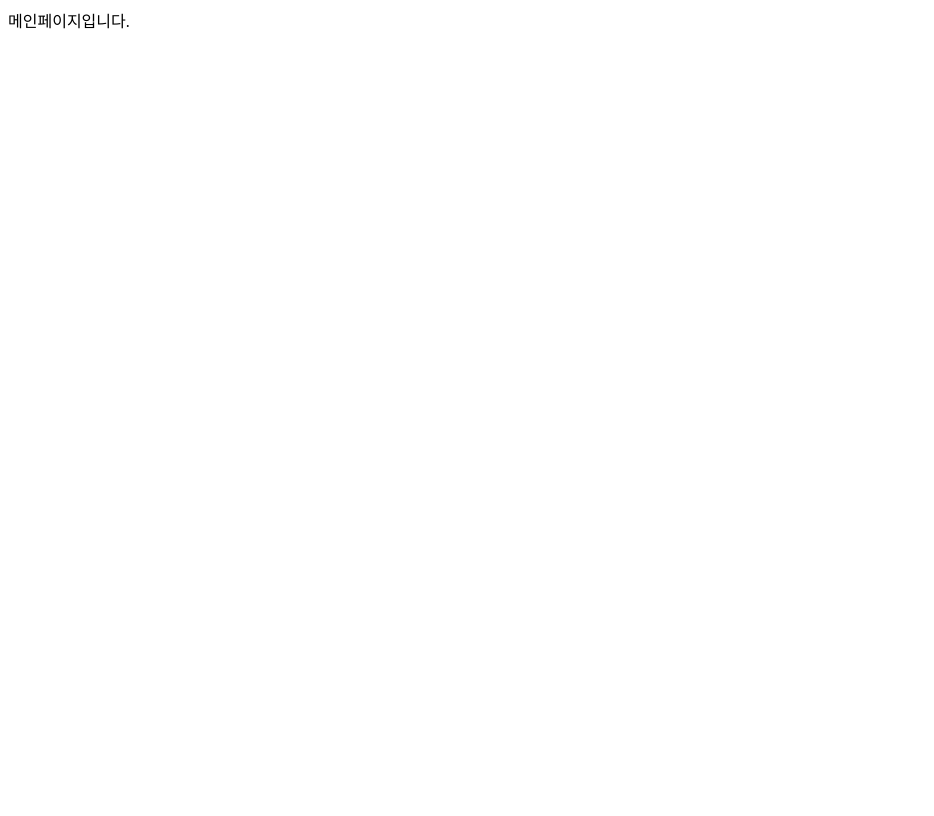
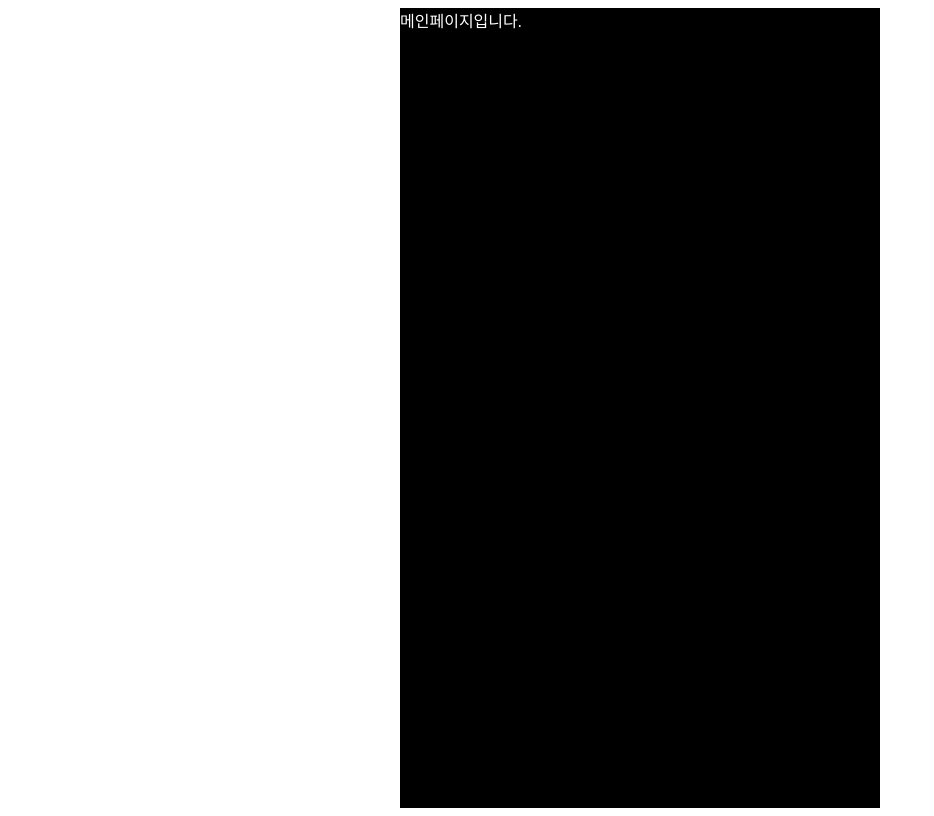
Before and after one commit to Team-TIFY/TIFY-CLIENT, a React (Vite) app: page / in a window 1280 px wide. Shown: the whole page, without its empty margins (0-934 px from the left). Built offline with nearby package versions, Linux system fonts and the light colour scheme.

Commit message:
[chore]: Outlet 및 레이아웃 구성

```diff
--- a/package.json
+++ b/package.json
@@ -30,6 +30,7 @@
     "@storybook/react": "^7.0.18",
     "@storybook/react-vite": "^7.0.18",
     "@storybook/testing-library": "^0.0.14-next.2",
+    "@types/prettier": "^2.7.3",
     "@types/react": "^18.0.37",
     "@types/react-dom": "^18.0.11",
     "@typescript-eslint/eslint-plugin": "^5.59.0",
--- a/src/App.tsx
+++ b/src/App.tsx
@@ -3,12 +3,15 @@ import reactLogo from './assets/react.svg';
 import { useQueryClient } from '@tanstack/react-query';
 import { Routes, Route } from 'react-router-dom';
 import Home from '@pages/home/Home';
+import Layout from '@components/layouts/Layout';
 
 function App() {
 
   return (
       <Routes>
-        <Route path="/" element ={<Home/>}/>
+        <Route element={<Layout/>}>
+          <Route path="/" element ={<Home/>}/>
+        </Route>
       </Routes>
   )
 }
--- a/src/components/layouts/Layout.tsx
+++ b/src/components/layouts/Layout.tsx
@@ -1,8 +1,11 @@
 import styled from '@emotion/styled';
+import { Outlet } from 'react-router-dom';
+import { ReactNode } from 'react';
 const Layout = () => {
     return(
-        <>
-        </>
+        <MainContainer>
+          <Outlet/>
+        </MainContainer>
     )
 }
 
@@ -13,5 +16,5 @@ const MainContainer = styled.main`
   max-width: 480px;
   min-height: calc(var(--vh, 1vh) * 100);
   margin: 0 auto;
-  //background-color:
+  background-color: #000000;
 `;
--- a/src/pages/home/Home.tsx
+++ b/src/pages/home/Home.tsx
@@ -1,9 +1,14 @@
+import styled from '@emotion/styled';
 const Home = () => {
     return (
-        <div>
+        <Wrapper>
             메인페이지입니다.
-        </div>
+        </Wrapper>
     );
 };
 
 export default Home;
+
+const Wrapper = styled.div`
+    color:#fff
+`
```
Also changed, not shown: src/pages/_layout.tsx (deleted, +0 -10 lines), .pnp.cjs, 1 other file (tests, documents, lock files or other folders).
